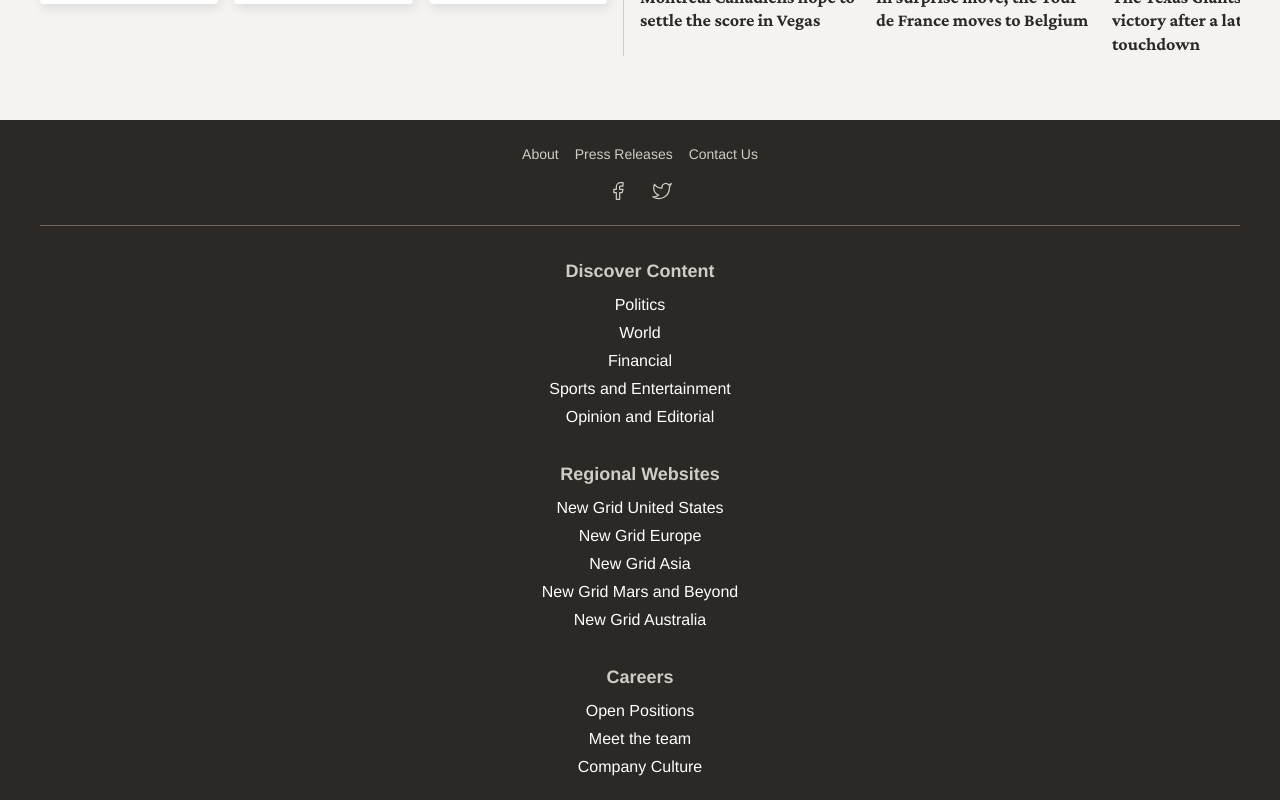
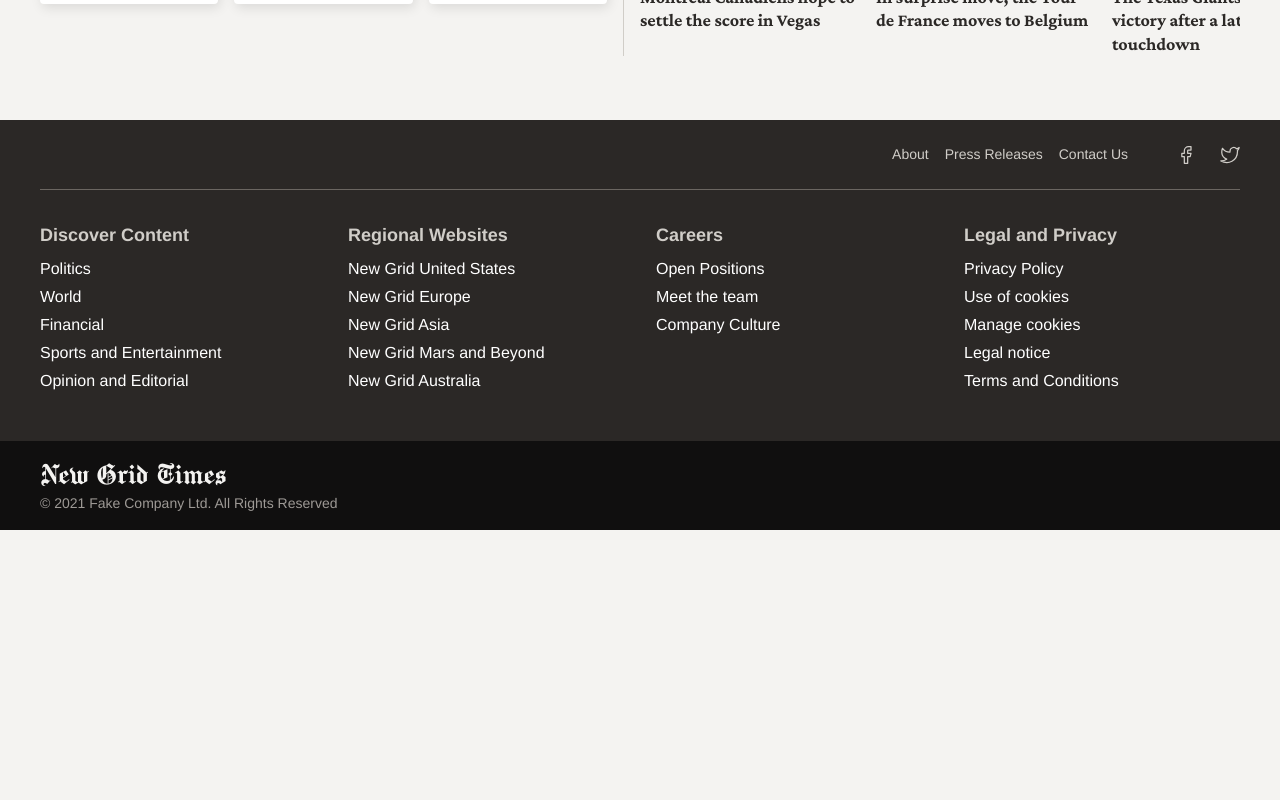
Before and after one commit to PabloCorso/css-workshop-module-7, a React (Create React App) app: page / in a window 1280 px wide. Shown: the part 1100-1900 px from the top of the page. After the commit the page ends 1630 px from the top, so only its background shows below. Built offline with nearby package versions, Linux system fonts and the light colour scheme.

Commit message:
5 - Footer

```diff
--- a/src/components/Footer/Footer.js
+++ b/src/components/Footer/Footer.js
@@ -1,8 +1,10 @@
 import React from "react";
 import { Twitter, Facebook } from "react-feather";
 import styled from "styled-components/macro";
+
+import { QUERIES } from "../../constants";
+
 import MaxWidthWrapper from "../MaxWidthWrapper";
-
 import VisuallyHidden from "../VisuallyHidden";
 
 const Footer = () => {
@@ -140,6 +142,16 @@ const TopRow = styled.div`
   font-size: 0.875rem;
   border-bottom: 1px solid var(--color-gray-700);
   padding: 24px 0;
+
+  @media ${QUERIES.tabletAndUp} {
+    flex-direction: row;
+    justify-content: center;
+    gap: 48px;
+  }
+
+  @media ${QUERIES.laptopAndUp} {
+    justify-content: flex-end;
+  }
 `;
 
 const Social = styled.div`
@@ -166,6 +178,13 @@ const MainNavArea = styled.div`
   gap: 32px;
   padding: 32px 0 48px;
   text-align: center;
+
+  @media ${QUERIES.tabletAndUp} {
+    display: grid;
+    grid-template-columns: repeat(auto-fit, minmax(200px, 1fr));
+    flex-direction: revert;
+    text-align: left;
+  }
 `;
 
 const MainNavHeading = styled.h2`
@@ -192,6 +211,10 @@ const Subfooter = styled.div`
   display: flex;
   flex-direction: column;
   align-items: center;
+
+  @media ${QUERIES.laptopAndUp} {
+    align-items: flex-start;
+  }
 `;
 
 const Logo = styled.a`
```
